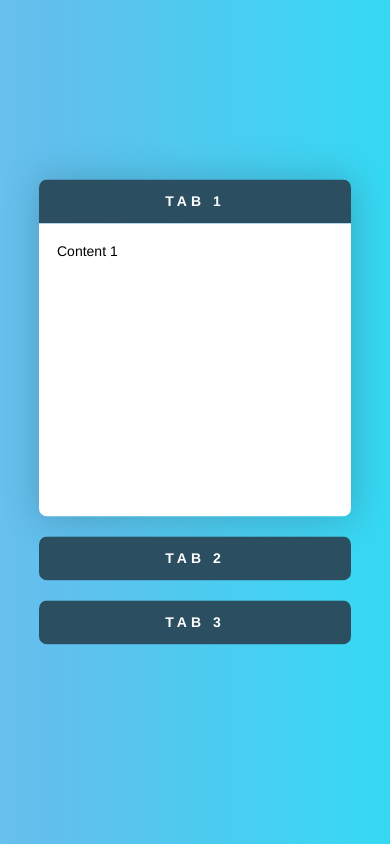
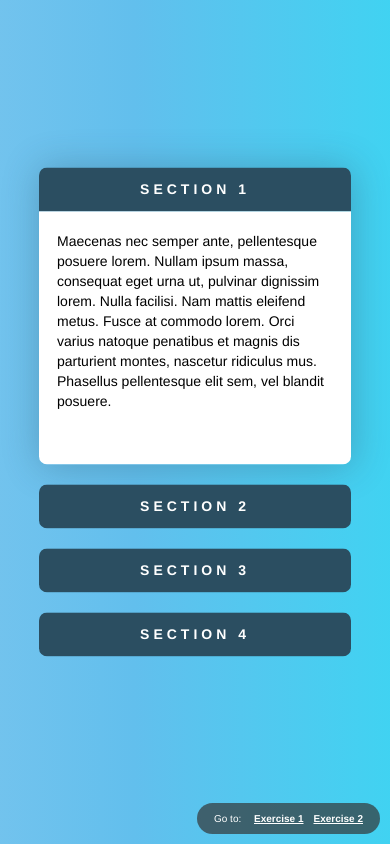
Before and after one commit to mindarc/frontend-assessment, a Vue app in the folder mindarc-exercise/: page /second in a window 390 px wide. Built offline with nearby package versions, Linux system fonts and the light colour scheme.

Commit message:
Implemented data fetching and accordion functionality to mobile version for Excersice 2

```diff
--- a/mindarc-exercise/src/App.vue
+++ b/mindarc-exercise/src/App.vue
@@ -4,16 +4,38 @@ import './assets/index.scss';
 </script>
 
 <template>
-  <header>
-    <!-- <nav>
-      <RouterLink to="/">Home</RouterLink>
-      <RouterLink to="/about">About</RouterLink>
-    </nav> -->
+  <header class="header">
+    <nav class="header__navigation">
+      <span>Go to: </span>
+      <RouterLink to="/">Exercise 1</RouterLink>
+      <RouterLink to="/second">Exercise 2</RouterLink>
+    </nav>
   </header>
 
   <RouterView />
 </template>
 
-<style scoped>
+<style lang="scss" scoped>
 
+.header {
+  position: relative;
+  &__navigation {
+    position: fixed;
+    bottom: 1rem;
+    right: 1rem;
+    padding: 1rem 1.2rem;
+    border-radius: 5rem;
+    background-color: #333333b0;
+
+    span, a {
+      font-size: 1rem;
+      color: #ffffff;
+      margin: 0 5px;
+    }
+
+    a {
+      font-weight: 700;
+    }
+  }
+}
 </style>
--- a/mindarc-exercise/src/assets/second.exercise.scss
+++ b/mindarc-exercise/src/assets/second.exercise.scss
@@ -1,4 +1,6 @@
 $custom-bezier: cubic-bezier(0.075, 0.82, 0.165, 1);
+$color-opaque-violet: rgba(43,78,97,0.32);
+$color-white: #ffffff;
 
 @keyframes contentSlideUp {
     from {
@@ -32,7 +34,7 @@ $custom-bezier: cubic-bezier(0.075, 0.82, 0.165, 1);
         flex-direction: row;
         height: 100%;
         position: relative;
-        background-color: rgba(43,78,97,0.32);
+        background-color: $color-opaque-violet;
         border-radius: 12px 12px 0 0;
         padding: 1rem;
     }
@@ -47,17 +49,29 @@ $custom-bezier: cubic-bezier(0.075, 0.82, 0.165, 1);
         text-align: center;
         color: #2b4e61;
         z-index: 2;
+        border-radius: 8px;
         cursor: pointer;
+        transition: background-color .2s $custom-bezier;
+
+        &:hover {
+            background-color: $color-opaque-violet;
+        }
+
+        &--active {
+            &:hover {
+                background-color: transparent;
+            }
+        }
     }
 
     &__indicator {
         position: absolute;
-        background-color: #ffffff;
+        background-color: $color-white;
         width: calc((100% - (1rem * 2)) / 4);
         height: calc(100% - (1rem * 2));
         border-radius: 8px;
         z-index: 1;
-        box-shadow: 1px 1px 36px 1px rgba(43,78,97,0.32);
+        box-shadow: 1px 1px 36px 1px $color-opaque-violet;
         transition: all .2s $custom-bezier;
 
         &--tab-1 {
@@ -78,13 +92,13 @@ $custom-bezier: cubic-bezier(0.075, 0.82, 0.165, 1);
     }
 
     &__contents {
-        background-color: rgba(43,78,97,0.32);
+        background-color: $color-opaque-violet;
         border-radius: 0 0 12px 12px;
         padding: 1rem;
     }
 
     &__content {
-        background-color: #ffffff;
+        background-color: $color-white;
         border-radius: 8px;
         height: 30vh;
 
@@ -121,10 +135,18 @@ $custom-bezier: cubic-bezier(0.075, 0.82, 0.165, 1);
             overflow: hidden;
 
             &--active {
-                box-shadow: 1px 1px 36px 1px rgba(43,78,97,0.32);
+                box-shadow: 1px 1px 36px 1px $color-opaque-violet;
 
                 .tab-accordion--mobile__content {
-                    display: block;
+                    height: 30vh;
+
+                    @media only screen and (max-width: 375px) {
+                        height: 42vh;
+                    }
+
+                    @media only screen and (max-width: 280px) {
+                        height: 54vh;
+                    }
                 }
             }
         }
@@ -139,14 +161,22 @@ $custom-bezier: cubic-bezier(0.075, 0.82, 0.165, 1);
             padding: 1.4rem 2.6rem;
             flex: 1;
             text-align: center;
-            color: #ffffff;
+            color: $color-white;
         }
 
         &__content {
-            background-color: #ffffff;
+            background-color: $color-white;
+            height: 0;
+            transition: height .2s $custom-bezier;
+        }
+
+        &__text {
             padding: 2rem 1.8rem;
-            height: 30vh;
-            display: none;
+            line-height: 2rem;
+
+            ul {
+                margin-left: 4rem;
+            }
         }
     }
 }
--- a/mindarc-exercise/src/components/TabComponent.vue
+++ b/mindarc-exercise/src/components/TabComponent.vue
@@ -34,6 +34,6 @@ export default {
 <template>
     <section class="content">
         <TabComponentDesktop :tabData="tabData" :currentActiveTabIndex="currentActiveTabIndex" @changeTabEmmited="changeActiveTabIndex"/>
-        <TabComponentMobile :tabData="tabData"/>
+        <TabComponentMobile :tabData="tabData" @changeTabEmmited="changeActiveTabIndex"/>
     </section>
 </template>
--- a/mindarc-exercise/src/components/molecules/TabComponentMobile.vue
+++ b/mindarc-exercise/src/components/molecules/TabComponentMobile.vue
@@ -1,36 +1,23 @@
 <script>
 export default {
-    props: ['tabData']
+    props: ['tabData'],
+    methods: {
+        emitChange(el) {
+            this.$emit('changeTabEmmited', el);
+        }
+    }
 }
 
 </script>
 <template>
     <div class="tab-accordion--mobile">
         <div class="tab-accordion--mobile__items">
-            <div class="tab-accordion--mobile__item tab-accordion--mobile__item--active">
-                <div class="tab-accordion--mobile__tab" data-target="tab1">
-                    Tab 1
+            <div v-for="(item, index) in tabData" class="tab-accordion--mobile__item" :class="{ 'tab-accordion--mobile__item--active': item.isTabActive }">
+                <div class="tab-accordion--mobile__tab" :data-target="index" @click="emitChange">
+                    {{ item.title }}
                 </div>
-                <div class="tab-accordion--mobile__content" data-tab="tab1">
-                    Content 1
-                </div>
-            </div>
-
-            <div class="tab-accordion--mobile__item">
-                <div class="tab-accordion--mobile__tab" data-target="tab2">
-                    Tab 2
-                </div>
-                <div class="tab-accordion--mobile__content" data-tab="tab2">
-                    Content 2
-                </div>
-            </div>
-
-            <div class="tab-accordion--mobile__item">
-                <div class="tab-accordion--mobile__tab" data-target="tab3">
-                    Tab 3
-                </div>
-                <div class="tab-accordion--mobile__content" data-tab="tab3">
-                    Content 3
+                <div class="tab-accordion--mobile__content" :class="{ 'tab-accordion--mobile__content--active': item.isTabActive }" :data-target="index">
+                    <div class="tab-accordion--mobile__text" v-html="item.content"></div>
                 </div>
             </div>
         </div>
```
